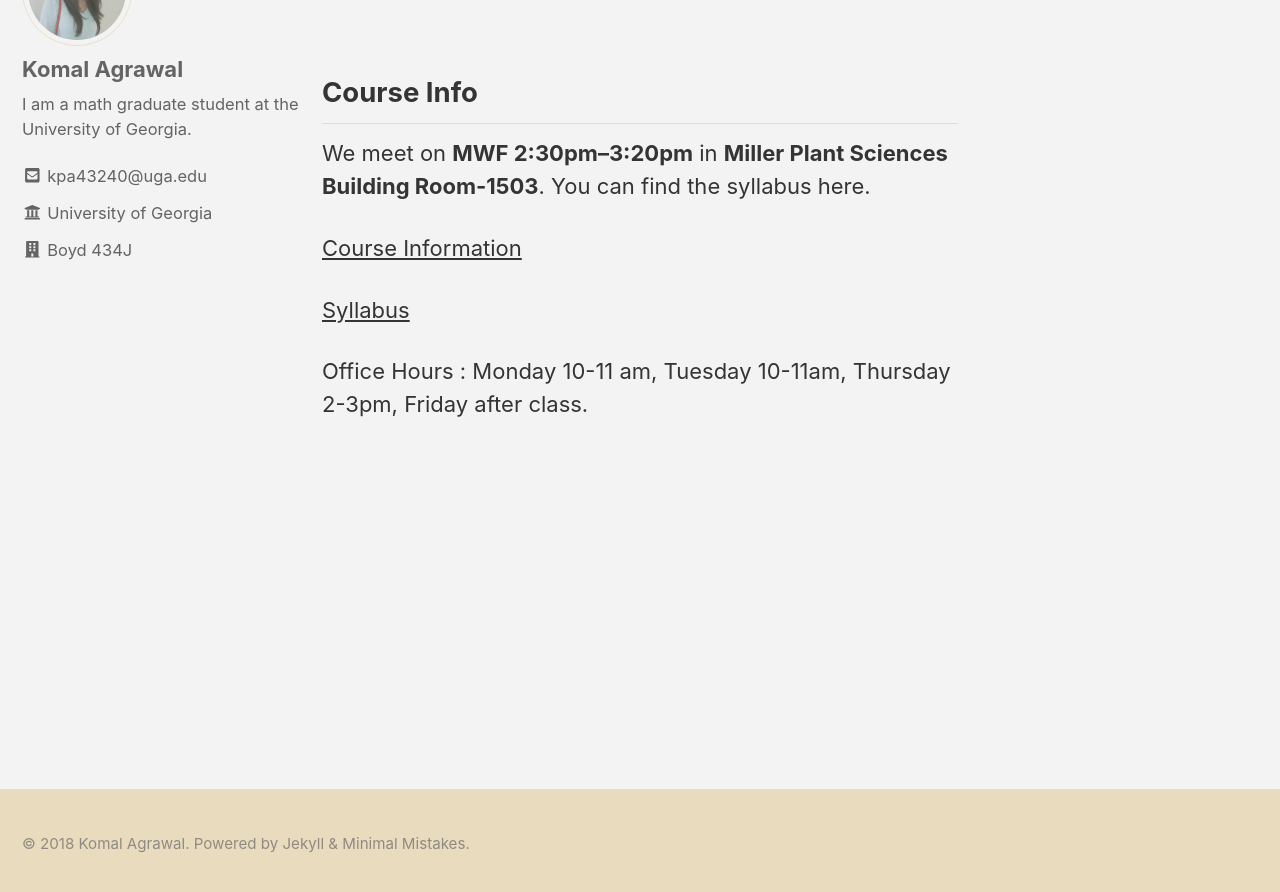
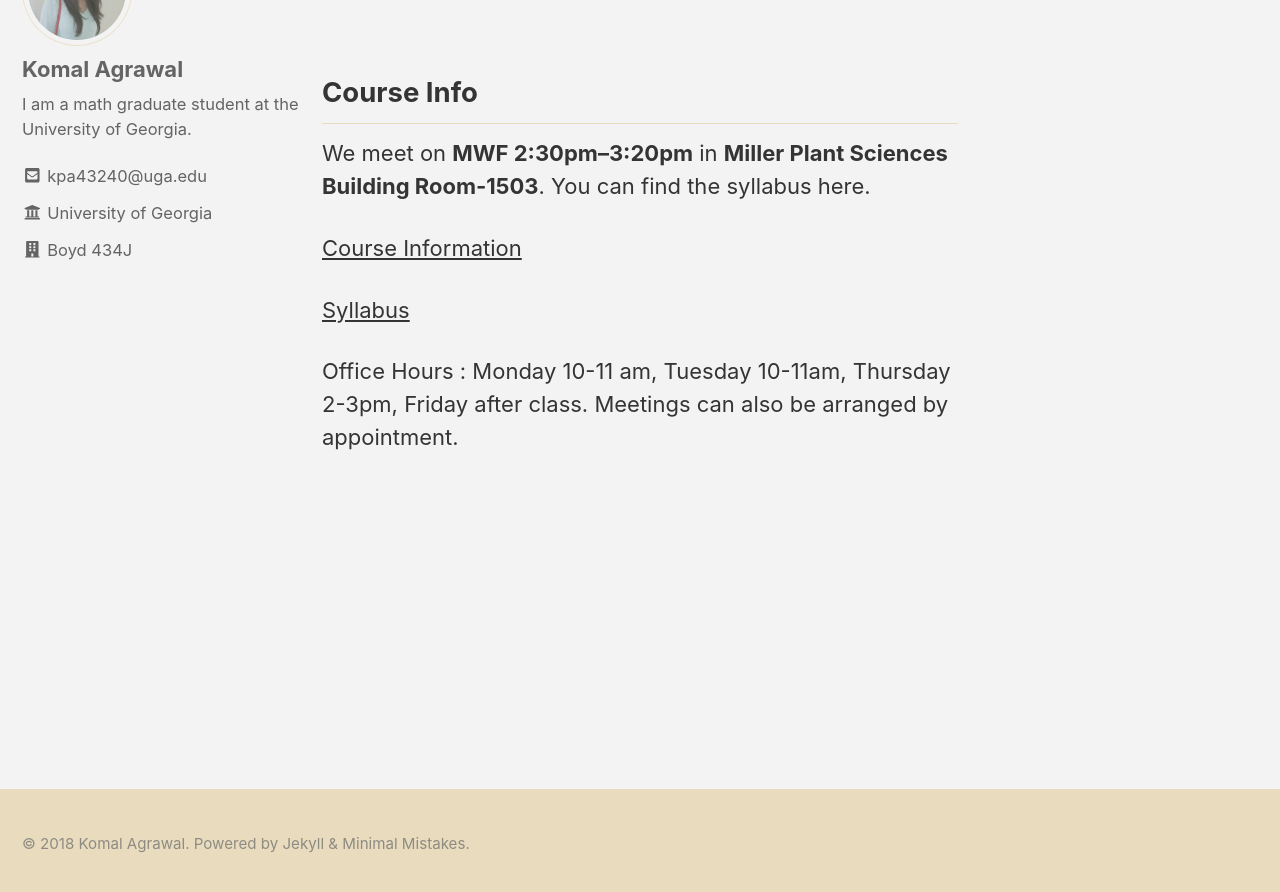
Before and after one commit to komala033/komala033.github.io, a Jekyll site: the page built from teaching/2018F-1113.md, in a window 1280 px wide and 900 px high, scrolled down 209 px. Shown: the top 892 px of the window. Built offline with Jekyll 4.4.1, drawn with Linux system fonts in a browser that asks for light colours; nearby versions of some CDN libraries.

Commit message:
Update 2018F-1113.md

```diff
--- a/teaching/2018F-1113.md
+++ b/teaching/2018F-1113.md
@@ -13,3 +13,4 @@ You can find the syllabus here.
 [Syllabus](https://www.dropbox.com/s/b1mwqbp8p1pvhji/Syllabus.pdf?dl=0)
 
   Office Hours : Monday 10-11 am, Tuesday 10-11am, Thursday 2-3pm, Friday after class.
+    Meetings can also be arranged by appointment.
```
